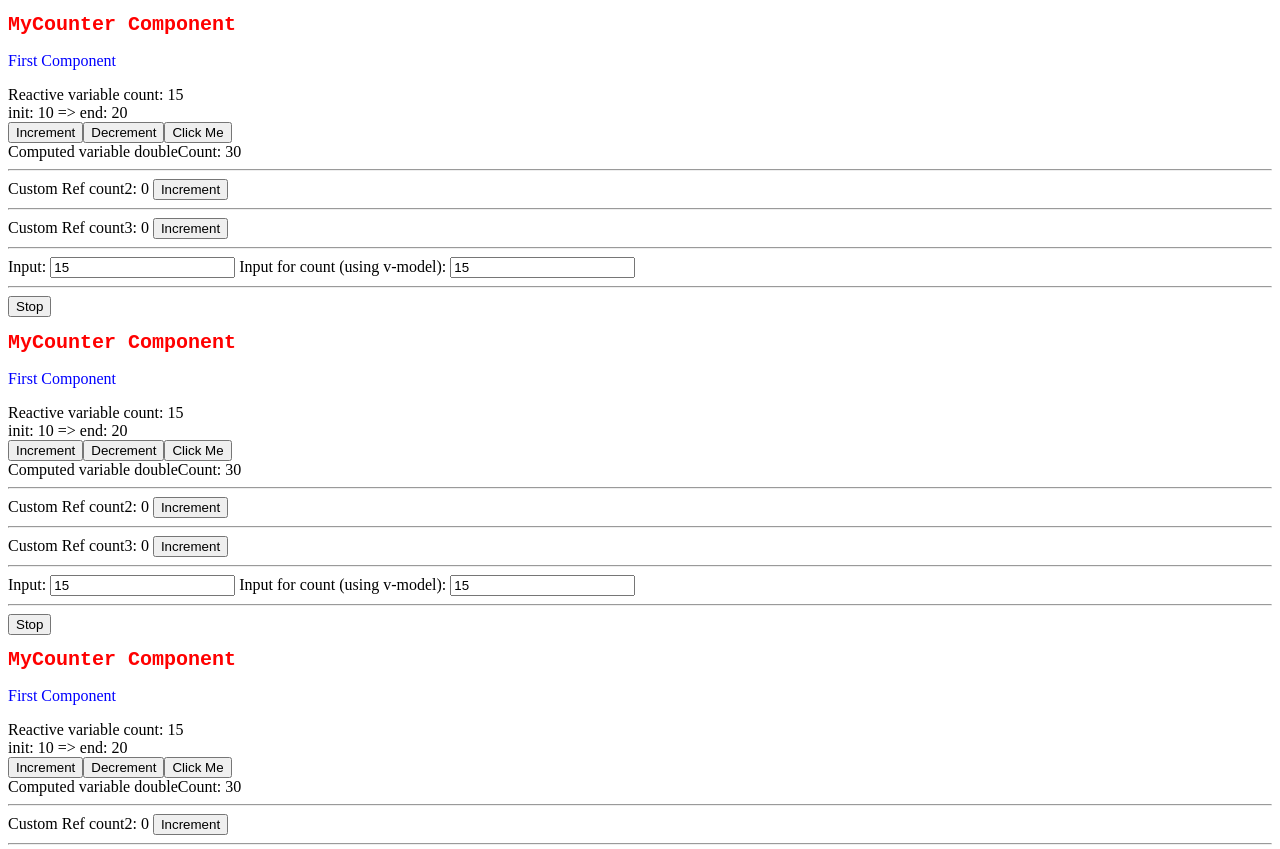
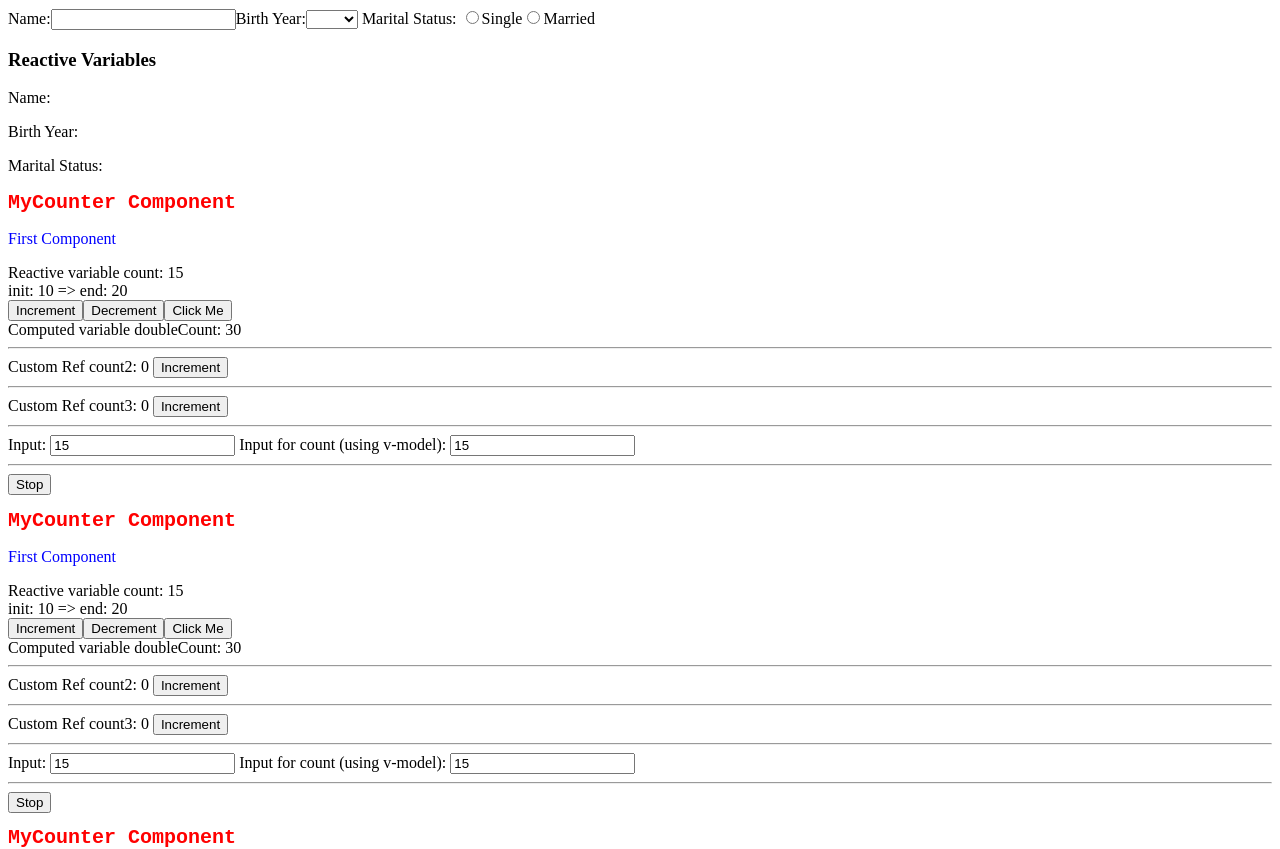
Before and after one commit to meirongdev/vue_firstapp, a Vue app: page / in a window 1280 px wide. Shown: the top 849 px of the page. Built offline with nearby package versions, Linux system fonts and the light colour scheme.

Commit message:
feat: form

```diff
--- a/src/App.vue
+++ b/src/App.vue
@@ -1,16 +1,18 @@
 <template>
+  <MyForm/>
   <MyCounters :nb="3"/>
 </template>
 
-<script >
-import MyCounters from './components/MyCounters.vue'
+<script setup>
+import MyCounters from './components/MyCounters.vue';
+import MyForm from './components/MyForm.vue';
 
-export default {
-  name: 'App',
-  components: {
-    MyCounters: MyCounters
-  }
-}
+// export default {
+//   name: 'App',
+//   components: {
+//     MyCounters: MyCounters
+//   }
+// }
 </script>
 
 <style scoped>
--- /dev/null
+++ b/src/components/MyForm.vue
@@ -0,0 +1,33 @@
+<script setup>
+  import { ref } from 'vue';
+  const name = ref('');
+  let dates = [];
+  for (let year=2024; year > 1900; year--) {
+    dates.push(year);
+  }
+  const birthYear = ref('');
+  const maritalStatus = ref("");
+</script>
+
+<template>
+  <form>
+    <label for="name">Name:</label>
+    <input type="text" id="name" v-model="name" />
+    <label for="birthYear">Birth Year:</label>
+    <select id="birthYear" v-model="birthYear">
+      <option v-for="date in dates" :key="date" :value="date">{{ date }}</option>
+    </select>
+
+  Marital Status:
+  <input type="radio" id="single" name="maritalStatus" value="single" v-model="maritalStatus">
+  <label for="single">Single</label>
+  <input type="radio" id="married" name="maritalStatus" value="married" v-model="maritalStatus">
+  <label for="married">Married</label>
+  </form>
+  <h3> Reactive Variables</h3>
+  <p>Name: {{ name }}</p>
+  <p>Birth Year: {{ birthYear }}</p>
+  <p>Marital Status: {{ maritalStatus }}</p>
+
+
+</template>
```
